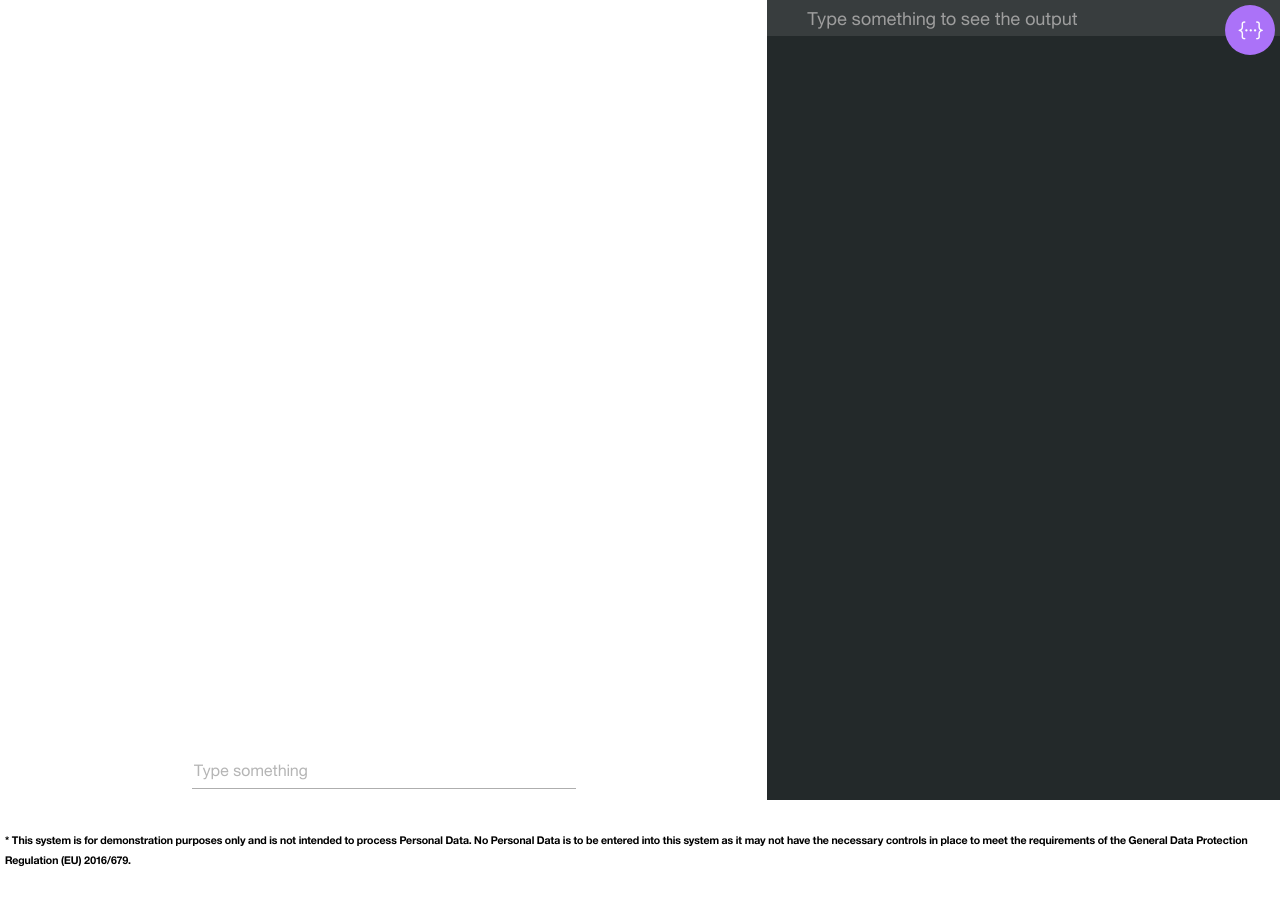
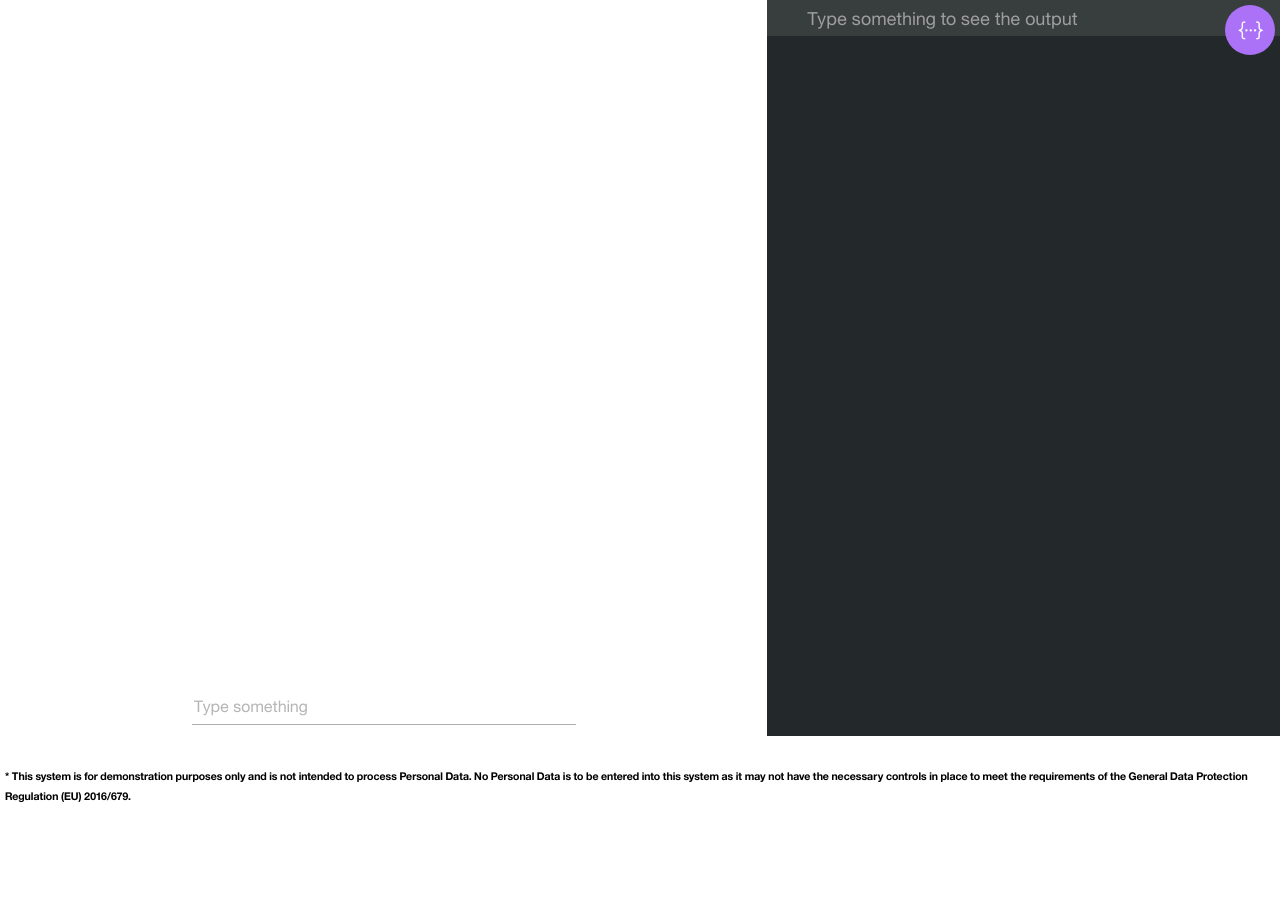
Before and after one commit to watson-developer-cloud/assistant-simple, a website: page public/index.html in a window 1280 px wide. After the commit the page ends 836 px from the top, so only its background shows below. Drawn offline with Linux system fonts and the light colour scheme; no server answers.

Commit message:
Reduced main content height to show GDPR (#167)
* update conversation docs

* update readme doc

* update readme doc

* update renaming

* update renaming

* update usrs with rebranding

* Update conversation naming

* updated JSON to fix import errors

* updated readme build and codecov URLs

* Update watson-developer-cloud to 3.2.1 app.js now sets up an Assistant service instead of Conversation

* Update watson-developer-cloud to 3.2.1 app.js now sets up an Assistant service instead of Conversation

* Added GDPR disclaimer to the UI

* Reduced main content height to show GDPR

```diff
--- a/public/css/app.css
+++ b/public/css/app.css
@@ -48,7 +48,7 @@ div {
 }
 
 #contentParent {
-  height: 100%;
+  height: 92%;
 }
 
 .responsive-columns-wrapper {
```
